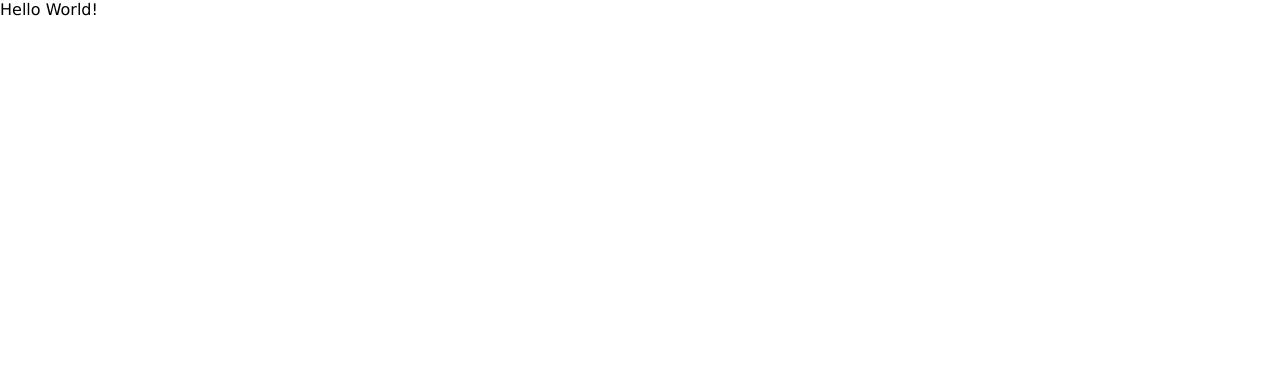
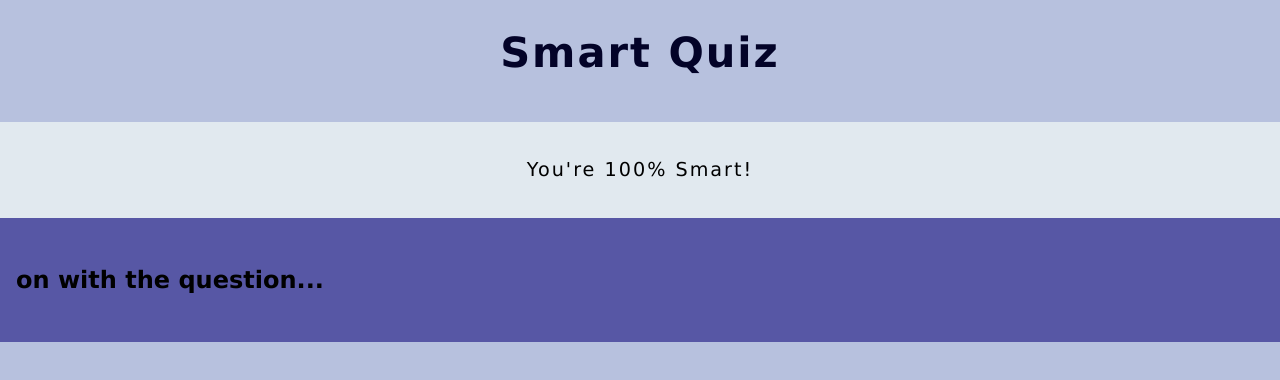
Before and after one commit to daisy28/Jtp, a website: page projects/quizzes/index.html in a window 1280 px wide. Drawn offline with Linux system fonts and the light colour scheme.

Commit message:
Feat: Added html and styles

```diff
--- a/projects/quizzes/index.html
+++ b/projects/quizzes/index.html
@@ -3,13 +3,25 @@
 <head>
      <meta charset="UTF-8">
      <meta name="viewport" content="width=device-width, initial-scale=1.0">
-     <title>Quizzes</title>
+     <title>Smart Quizzes</title>
      <link rel="stylesheet" href="style.css">
 </head>
 <body>
      <main>
-          <div>Hello World!</div>
-          <section></section>
+          <div class="title">
+               <h1>smart quiz</h1>
+          </div>
+          <section class="quiz_section">
+               <div class="quiz_result">
+                    <p>you're 100% smart!</p>
+               </div>
+               <div class="form_div">
+                    <h2>on with the question...</h2>
+                    <form action="">
+                         <!-- <input type="text" name="" id="" placeholder=""> -->
+                    </form>
+               </div>
+          </section>
      </main>
 
      <script src="script.js"></script>
--- a/projects/quizzes/style.css
+++ b/projects/quizzes/style.css
@@ -6,3 +6,41 @@
      text-decoration: none;
      font-family: 'Lucida Sans', 'Lucida Sans Regular', 'Lucida Grande', 'Lucida Sans Unicode', Geneva, Verdana, sans-serif;
 }
+
+body {
+     background-color: rgb(183, 193, 222);
+     /* padding: 1rem; */
+}
+
+.title {
+     font-size: 1.3rem;
+     font-weight: 600;
+     letter-spacing: 2px;
+     line-height: 42px;
+     margin-bottom: 1rem;
+     text-transform: capitalize;
+     text-align: center;
+     color: rgb(3, 3, 40);
+     padding: 2rem 1rem;
+}
+
+.quiz_result {
+     padding: 2rem 0;
+     background-color: rgb(225, 233, 239);
+     padding: 2rem;
+     text-align: center;
+
+}
+
+.quiz_result p {
+     text-transform: capitalize;
+     font-size: 1.2rem;
+     font-weight: 500;
+     letter-spacing: 2px;
+     line-height: 32px;
+}
+
+.form_div {
+     padding: 3rem 1rem;
+     background-color: rgb(87, 87, 165);
+}
```
